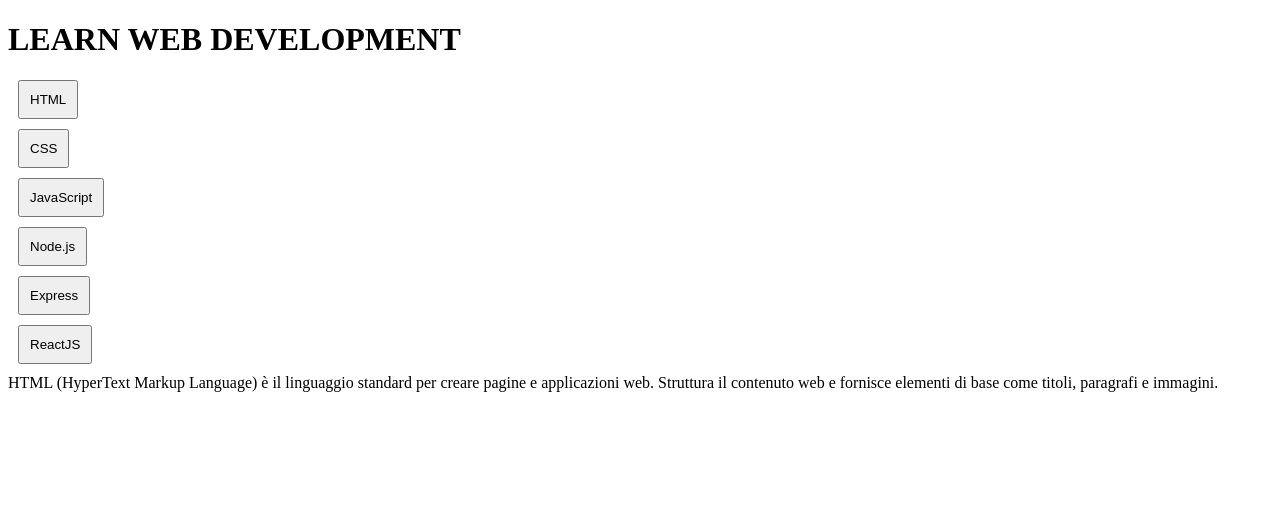
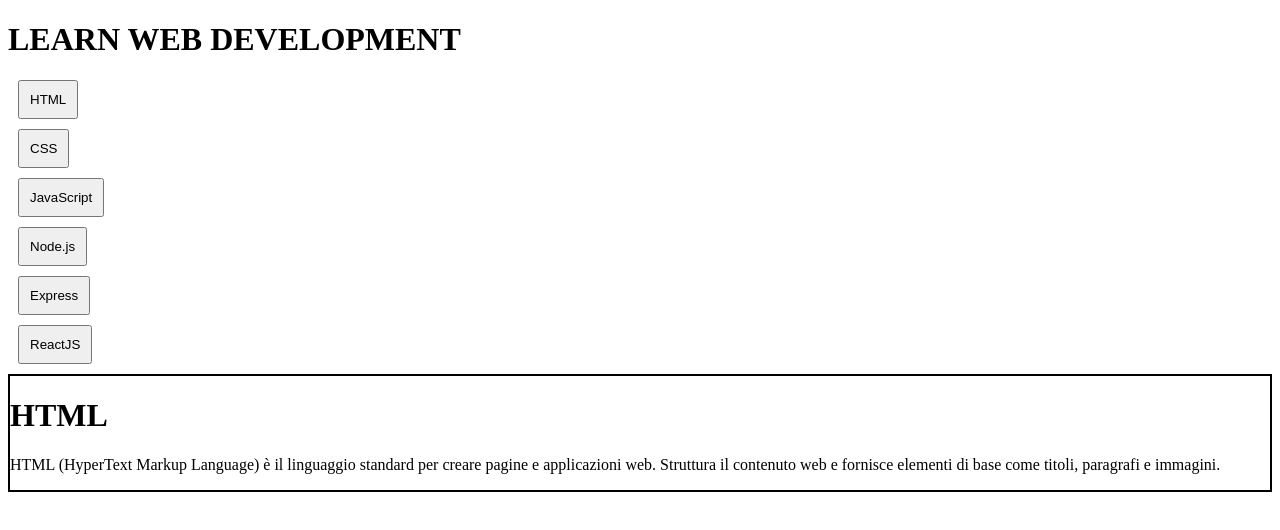
Before and after one commit to BkStyle89/react-use-state, a React (Vite) app: page / in a window 1280 px wide. Shown: the top 530 px of the page. Built offline with nearby package versions, Linux system fonts and the light colour scheme.

Commit message:
card container

```diff
--- a/src/App.jsx
+++ b/src/App.jsx
@@ -52,7 +52,14 @@ const [current,setCurrent] =useState(0)
       </div>
     /* <AppCard title={language.title} description={language.description} key={language.id}/> */
     ))}
-    {languages[current].description}
+    <div className='container'>
+      <div className='row'>
+        <div className='col'>
+          <h1>{languages[current].title}</h1>
+          <p>{languages[current].description}</p>
+        </div>
+      </div>
+    </div>
     </>
   )
 }
```
